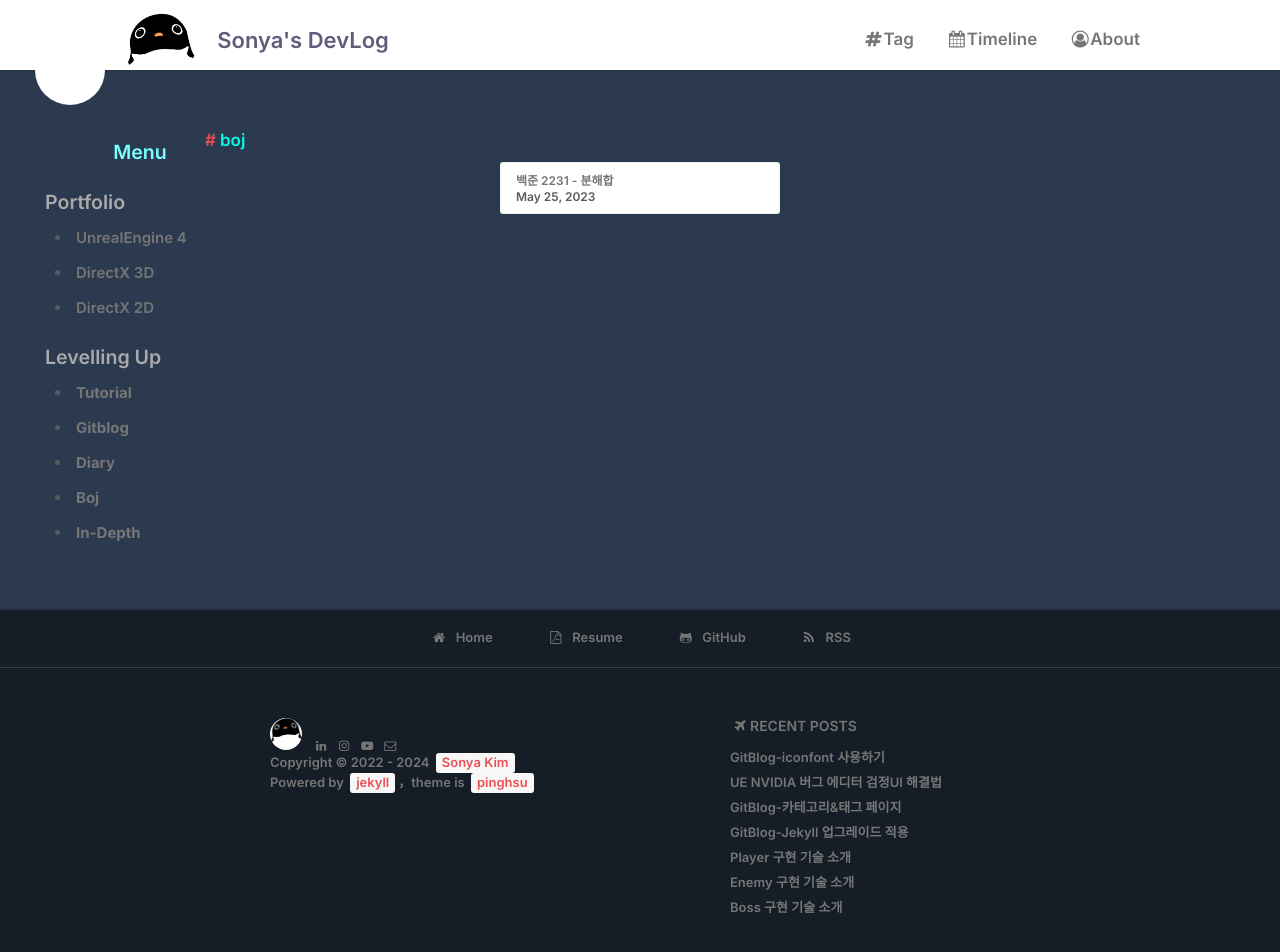
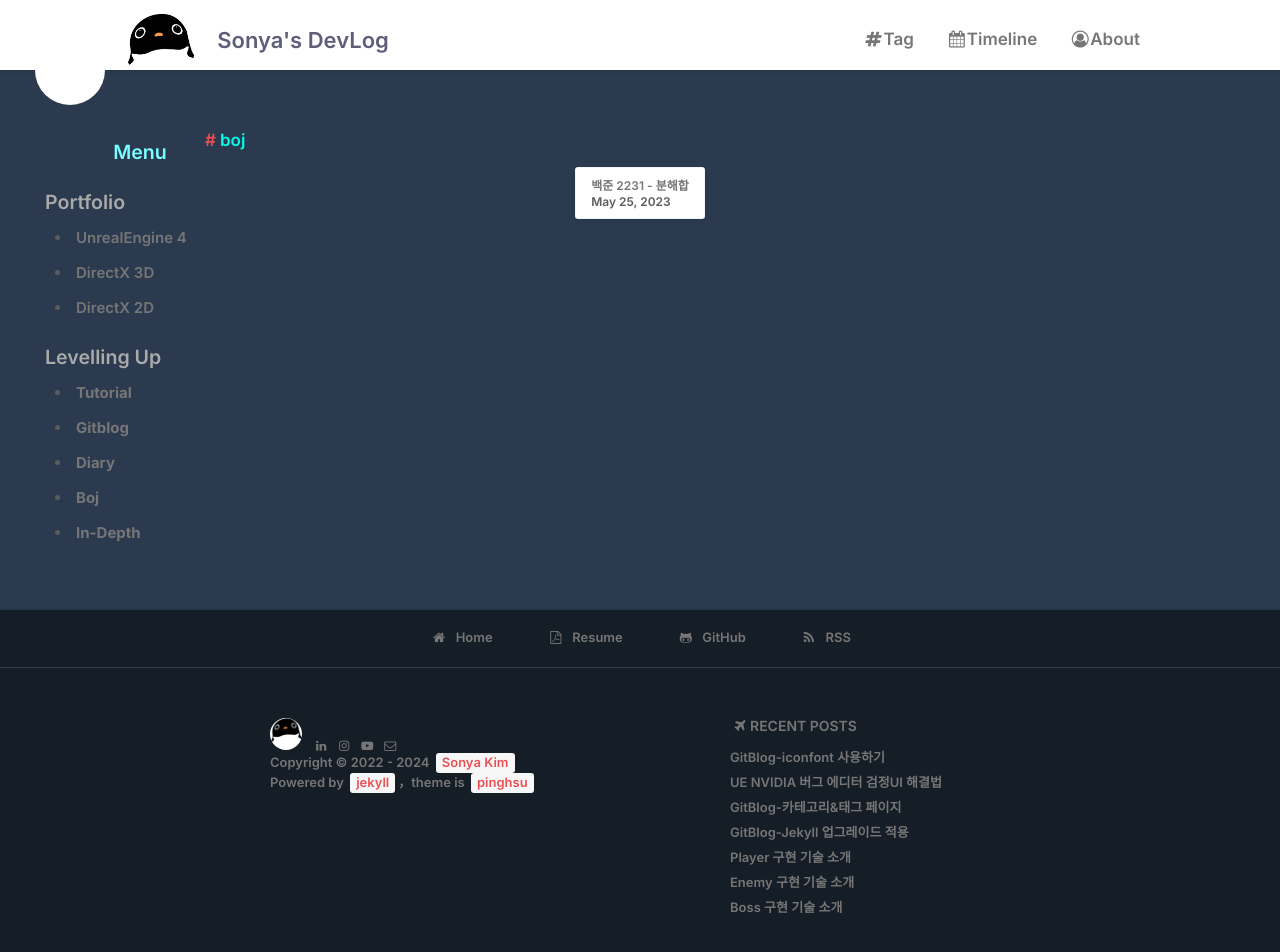
Before and after one commit to ssonsonya/ssonsonya.github.io, a Jekyll site: the page built from category/boj.md, in a window 1280 px wide and 988 px high. Shown: the top 952 px of the window. Built offline with Jekyll 4.4.1, drawn with Linux system fonts in a browser that asks for light colours; nearby versions of some CDN libraries; some web fonts are replaced; comment, search, counter and statistics services are not loaded.

Commit message:
[ Style ] redif archive item list class

```diff
--- a/_layouts/archive.html
+++ b/_layouts/archive.html
@@ -10,7 +10,8 @@ layout: default
                 {% for post in site.posts %}
                 {% capture this_category %}{{ post.category }}{% endcapture %}
                 {% if this_category == page.title %}
-                <div class="post-list-item">
+
+                <div class="post-list-item-noThumb">
                     <div class="post-list-item-container">
                         <div class="item-label_noThumb">
                             <div class="item-title"><a href="{{ post.url }}">{{ post.title }}</a></div>
```
Also changed, not shown: style/css/style.min.css.
